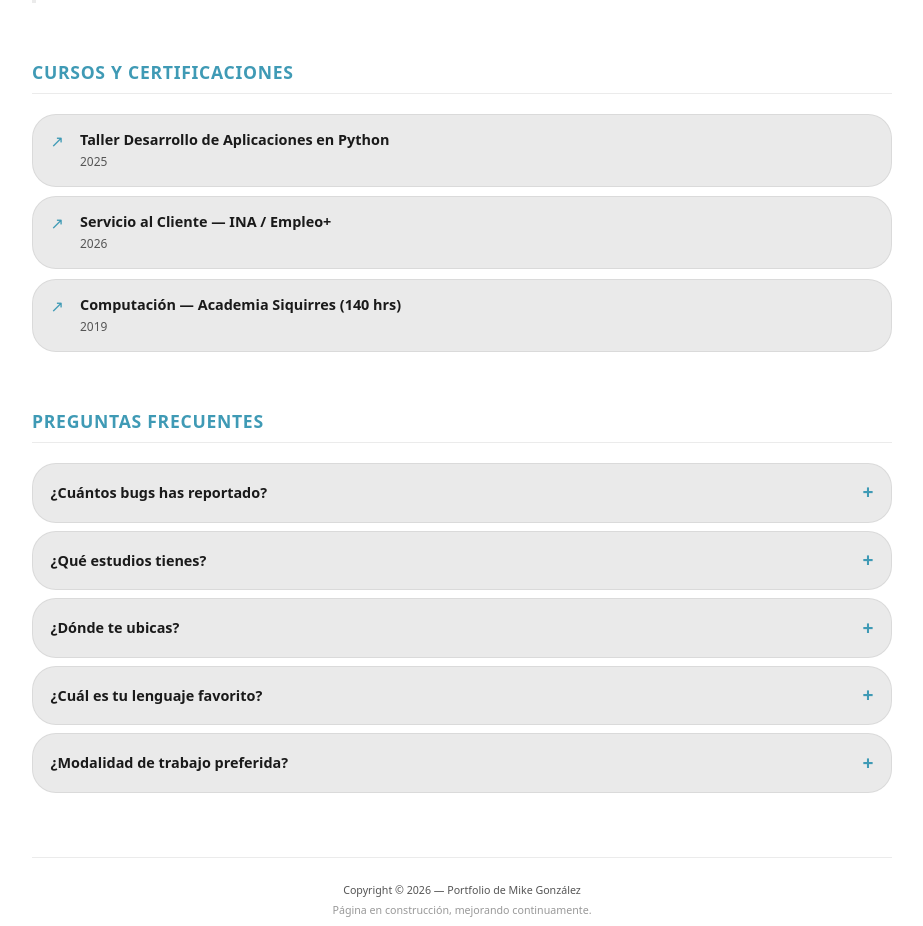
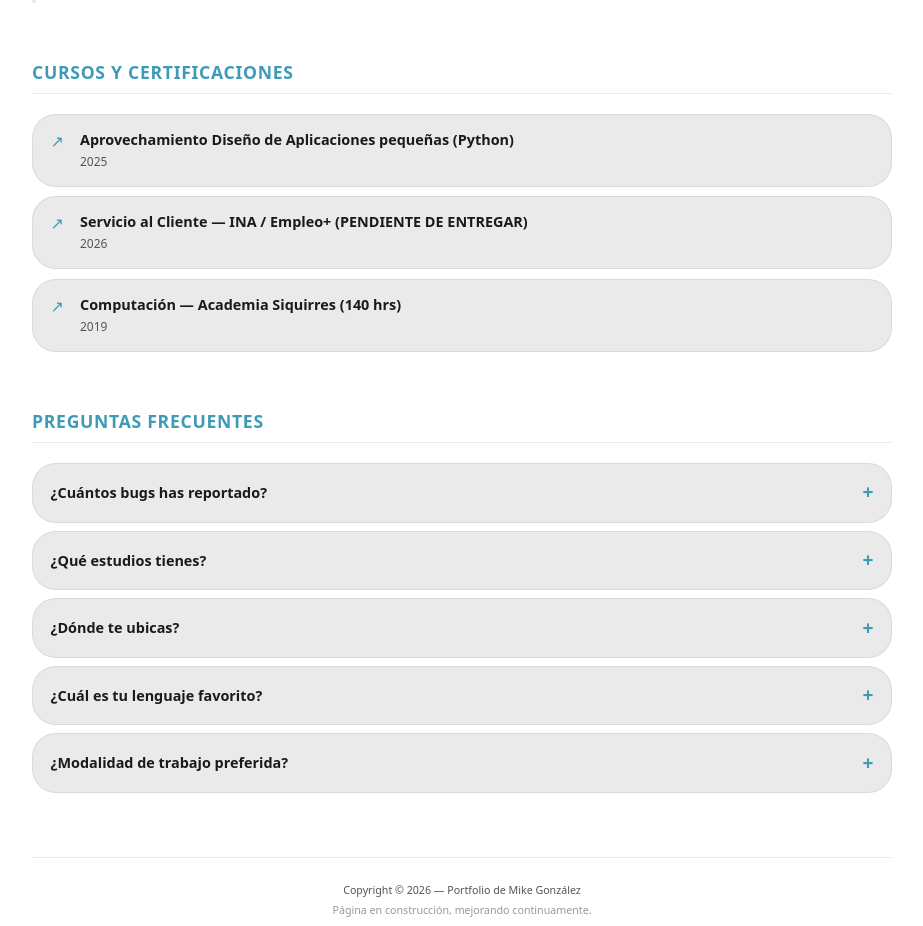
Before and after one commit to mikegonzalezdev/mikegonzalezportfolio, a Svelte app: page / in a window 1280 px wide. Shown: the part 2020-2946 px from the top of the page, without its empty margins (178-1101 px from the left). Built offline with nearby package versions, Linux system fonts and the light colour scheme.

Commit message:
Small Hotfix

```diff
--- a/src/App.svelte
+++ b/src/App.svelte
@@ -1,19 +1,18 @@
 <script>
   const certifications = [
     {
-      name: "Taller Desarrollo de Aplicaciones en Python",
+      name: "Aprovechamiento Diseño de Aplicaciones pequeñas (Python)",
       year: "2025",
-      url: "https://drive.google.com/your-link-python"
+      url: "https://drive.google.com/file/d/18f-GJ1AMoVJhyfSsEwv6d_oWuRC4X3JC/view?usp=sharing"
     },
     {
-      name: "Servicio al Cliente — INA / Empleo+",
+      name: "Servicio al Cliente — INA / Empleo+ (PENDIENTE DE ENTREGAR)",
       year: "2026",
-      url: "https://drive.google.com/your-link-ina"
     },
     {
       name: "Computación — Academia Siquirres (140 hrs)",
       year: "2019",
-      url: "https://drive.google.com/your-link-computacion"
+      url: "https://drive.google.com/file/d/1xqHVNkR9xCdIKzqcUEI_PzJq-16rER62/view?usp=share_link"
     }
   ]
 </script>
```
